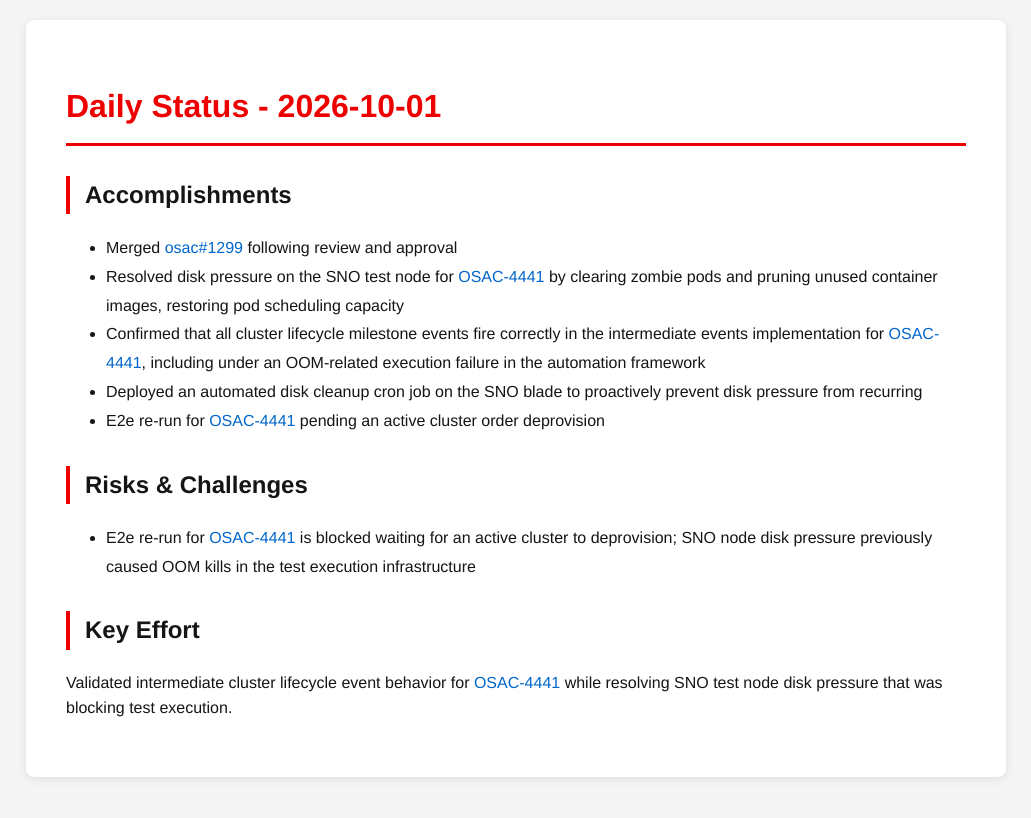
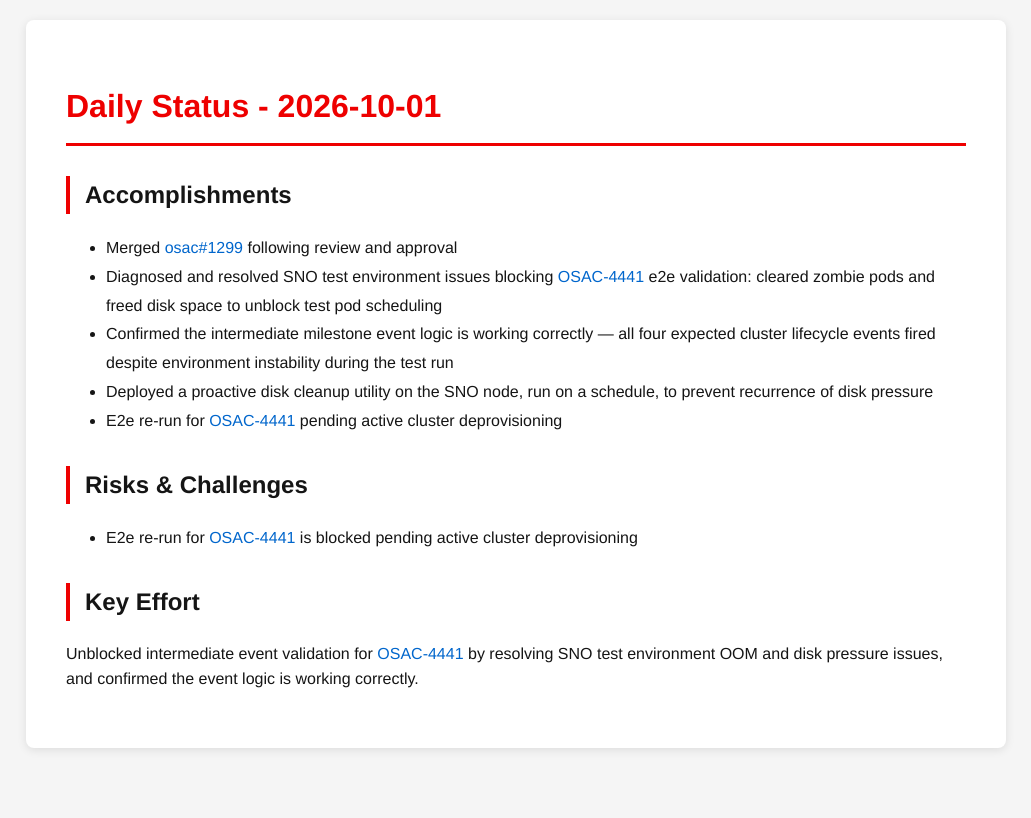
Before and after one commit to tzvatot/daily-status, a Jekyll site: the page built from 2026-10-01.md, in a window 1280 px wide. Shown: the top 818 px of the page, without its empty margins (124-1155 px from the left). Built offline with Jekyll 4.4.1, drawn with Linux system fonts in a browser that asks for light colours.

Commit message:
Daily status update - 2026-10-01

```diff
--- a/2026-10-01.md
+++ b/2026-10-01.md
@@ -8,13 +8,13 @@ date: 2026-10-01
 
 ## Accomplishments
 - Merged [osac#1299](https://github.com/osac-project/osac/pull/1299) following review and approval
-- Resolved disk pressure on the SNO test node for [OSAC-4441](https://redhat.atlassian.net/browse/OSAC-4441) by clearing zombie pods and pruning unused container images, restoring pod scheduling capacity
-- Confirmed that all cluster lifecycle milestone events fire correctly in the intermediate events implementation for [OSAC-4441](https://redhat.atlassian.net/browse/OSAC-4441), including under an OOM-related execution failure in the automation framework
-- Deployed an automated disk cleanup cron job on the SNO blade to proactively prevent disk pressure from recurring
-- E2e re-run for [OSAC-4441](https://redhat.atlassian.net/browse/OSAC-4441) pending an active cluster order deprovision
+- Diagnosed and resolved SNO test environment issues blocking [OSAC-4441](https://redhat.atlassian.net/browse/OSAC-4441) e2e validation: cleared zombie pods and freed disk space to unblock test pod scheduling
+- Confirmed the intermediate milestone event logic is working correctly — all four expected cluster lifecycle events fired despite environment instability during the test run
+- Deployed a proactive disk cleanup utility on the SNO node, run on a schedule, to prevent recurrence of disk pressure
+- E2e re-run for [OSAC-4441](https://redhat.atlassian.net/browse/OSAC-4441) pending active cluster deprovisioning
 
 ## Risks & Challenges
-- E2e re-run for [OSAC-4441](https://redhat.atlassian.net/browse/OSAC-4441) is blocked waiting for an active cluster to deprovision; SNO node disk pressure previously caused OOM kills in the test execution infrastructure
+- E2e re-run for [OSAC-4441](https://redhat.atlassian.net/browse/OSAC-4441) is blocked pending active cluster deprovisioning
 
 ## Key Effort
-Validated intermediate cluster lifecycle event behavior for [OSAC-4441](https://redhat.atlassian.net/browse/OSAC-4441) while resolving SNO test node disk pressure that was blocking test execution.
+Unblocked intermediate event validation for [OSAC-4441](https://redhat.atlassian.net/browse/OSAC-4441) by resolving SNO test environment OOM and disk pressure issues, and confirmed the event logic is working correctly.
```
